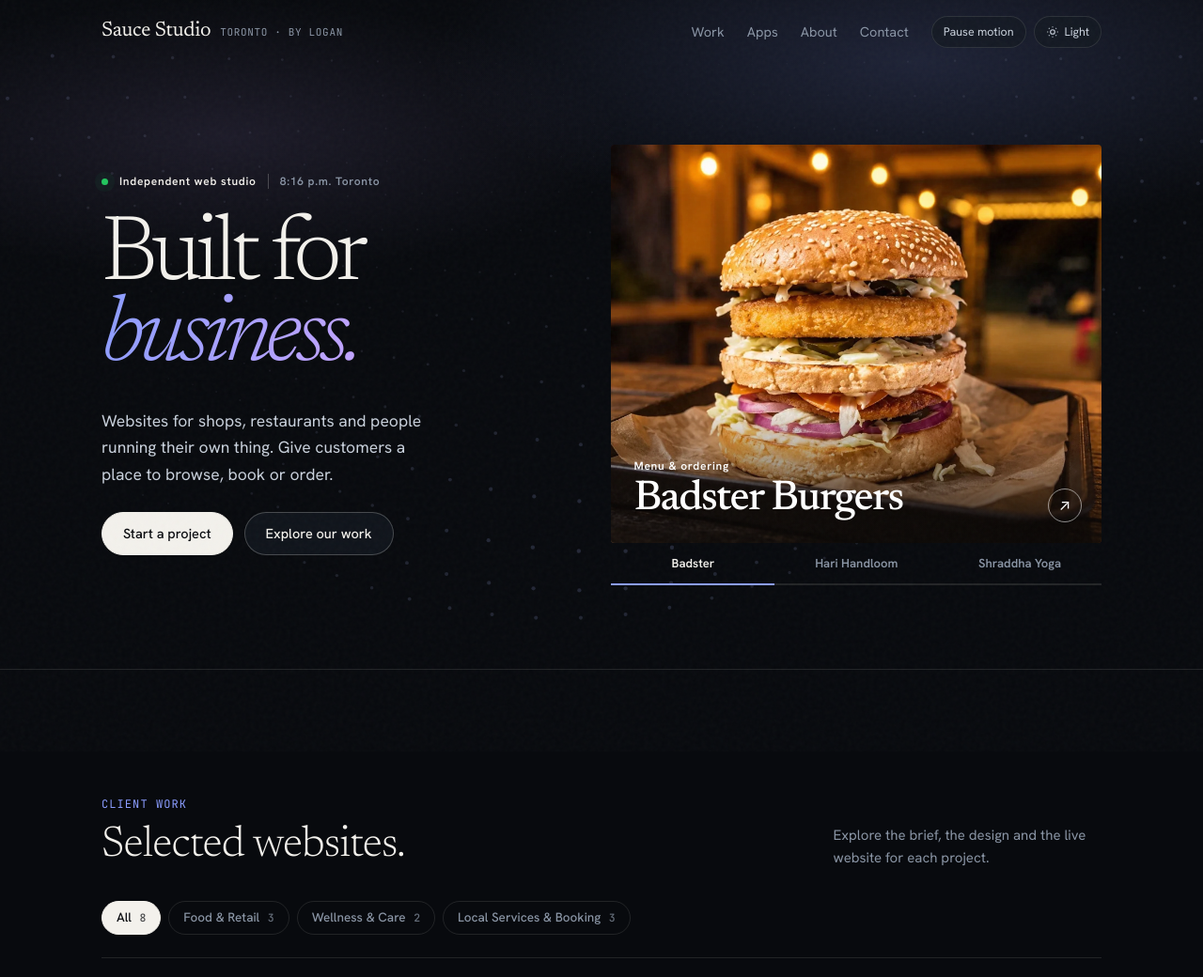
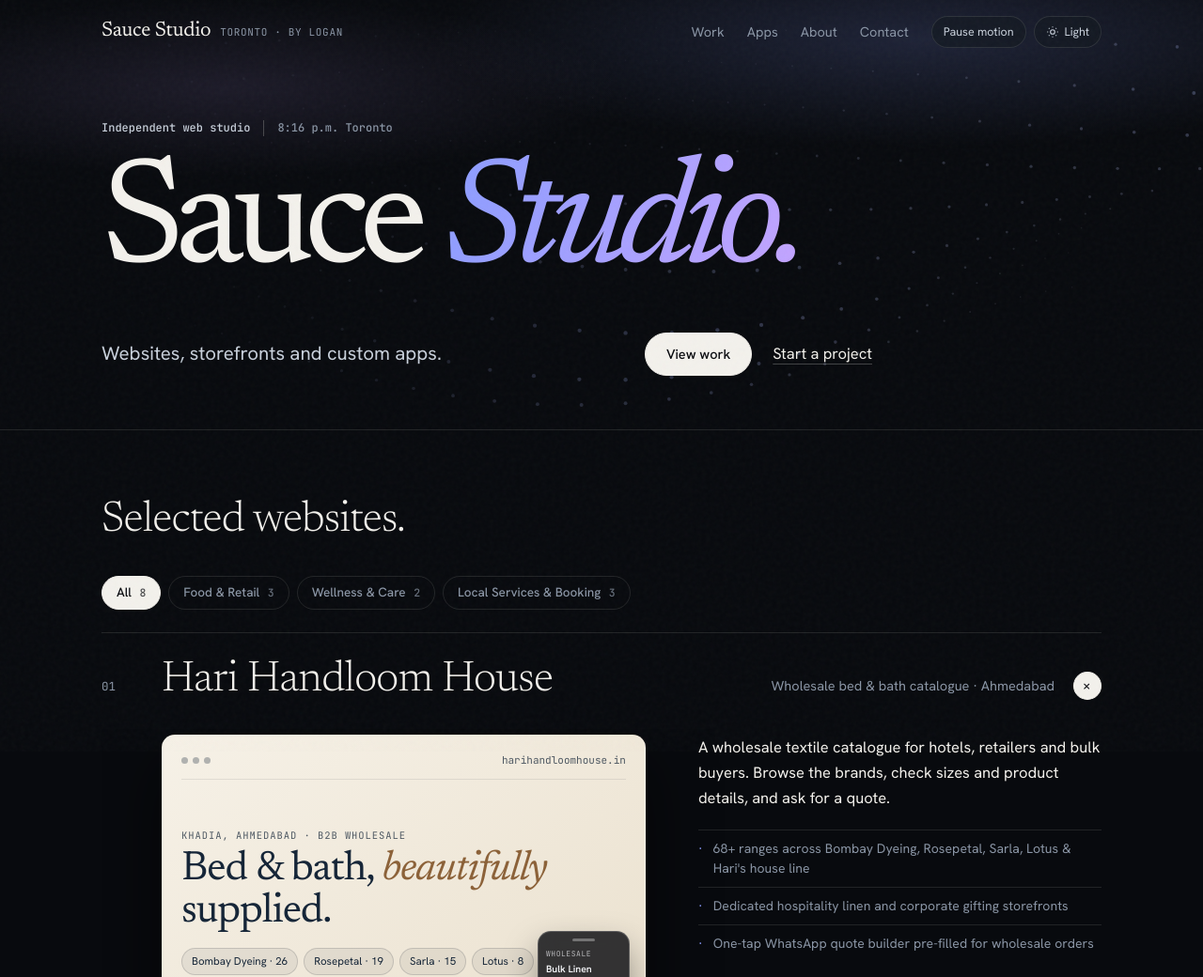
Before and after one commit to loganxaaryan-a11y/sauce-studio, a plain HTML site: page index.html in a window 1280 px wide. Shown: the top 1040 px of the page at 94% size. Drawn offline with Linux system fonts and the light colour scheme.

Commit message:
Open with the studio wordmark and put selected work directly below

```diff
--- a/index.html
+++ b/index.html
@@ -1240,17 +1240,20 @@ footer {
   .status-pill, .hero-foot, .proof-strip, .reveal { opacity: 1; transform: none; filter: none; }
   html { scroll-behavior: auto; }
 }
-/* Studio masthead and featured client photography */
-.hero{min-height:0;padding:clamp(110px,12vw,176px) 0 clamp(55px,7vw,102px)}
-.hero .wrap{width:100%;display:grid;grid-template-columns:1fr 1.12fr;gap:clamp(32px,6vw,86px);align-items:center}
-.studio-loc{display:flex;align-items:center;gap:12px;font:600 12px var(--sans);letter-spacing:.06em;margin:0 0 31px}.studio-loc span:last-child{color:var(--mute);border-left:1px solid var(--line-strong);padding-left:12px}
-.studio-intro h1{font-size:clamp(70px,7.7vw,118px);line-height:.87;letter-spacing:-.062em;margin:0 0 30px}.studio-intro .sub{max-width:35ch;color:var(--ink-soft)}.studio-intro .hero-actions{margin-top:26px;justify-content:flex-start}
-#dots{opacity:.36}.studio-feature{pointer-events:auto;align-self:center;min-width:0}
-#feature-link{position:relative;display:block;isolation:isolate;overflow:hidden;border-radius:4px;background:#241b17;color:white}
-#feature-photo{width:100%;height:auto;aspect-ratio:1.23;object-fit:cover;display:block;transition:transform .6s}#feature-link:hover img{transform:scale(1.025)}
-.feature-caption{position:absolute;inset:auto 0 0;padding:50px 24px 22px;background:linear-gradient(transparent,rgba(12,9,7,.88))}.feature-caption strong{display:block;font:500 clamp(28px,3.5vw,47px)/1.07 var(--serif);letter-spacing:-.035em}.feature-caption span:first-child{font:600 12px var(--sans);letter-spacing:.06em}.visit-disc{position:absolute;right:21px;bottom:22px;border:1px solid #fff8;border-radius:50%;width:36px;height:36px;text-align:center;line-height:33px}
-.feature-picks{display:flex;gap:0}.feature-picks button{flex:1;border:0;border-bottom:2px solid var(--line);background:none;color:var(--mute);padding:13px 2px;font:600 13px var(--sans);cursor:pointer}.feature-picks button[aria-pressed=true]{border-color:var(--acc);color:var(--ink)}
-@media(max-width:760px){.hero .wrap{grid-template-columns:1fr;gap:30px}.studio-loc{margin-bottom:22px}.studio-intro h1{font-size:clamp(70px,16vw,95px)}#feature-photo{aspect-ratio:1.7}.hero{padding:100px 0 40px}.header-tools{gap:4px}}
+/* The studio signature sits over the existing interactive particle field. */
+.hero{min-height:0;padding:clamp(106px,10vw,148px) 0 clamp(34px,4.5vw,64px)}
+.hero .wrap{width:100%}
+.studio-loc{display:flex;align-items:center;gap:14px;color:var(--ink-soft);margin:0 0 20px;font:500 12px/1.4 var(--mono)}
+.studio-loc span{padding-left:14px;border-left:1px solid var(--line-strong);color:var(--mute)}
+.studio-intro h1{font:400 clamp(62px,12.5vw,166px)/.94 var(--serif);letter-spacing:-.066em;margin:0 0 clamp(24px,3vw,40px)}
+.studio-intro h1 em{font-weight:400}
+.studio-baseline{display:flex;align-items:center;justify-content:space-between;gap:16px;max-width:820px}
+.studio-baseline p{margin:0;font-size:clamp(16px,1.6vw,21px);color:var(--ink-soft)}
+.studio-baseline .hero-actions{align-items:center;gap:22px}
+.studio-enquire{display:inline-flex;align-items:center;min-height:44px;text-decoration:underline;text-decoration-color:var(--line-strong);text-underline-offset:5px}
+#dots{opacity:.67;mask-image:linear-gradient(95deg,transparent,#000 78%)}
+#work{padding-top:clamp(38px,5.5vw,76px)}
+@media(max-width:680px){.studio-baseline{align-items:flex-start;flex-direction:column;gap:14px}.studio-loc{font-size:11px}.header-tools{gap:4px}.hero{padding-top:100px}.studio-intro h1{font-size:clamp(60px,16vw,105px)}}
 </style>
 </head>
 <body>
@@ -1289,17 +1292,12 @@ footer {
     <canvas id="dots" aria-hidden="true"></canvas>
     <div class="wrap">
       <div class="studio-intro">
-        <p class="studio-loc"><span class="status-dot"></span> Independent web studio <span id="toronto-time">Toronto</span></p>
-        <h1>Built for<br><em>business.</em></h1>
-        <p class="sub">Websites for shops, restaurants and people running their own thing. Give customers a place to browse, book or order.</p>
-        <div class="hero-actions"><a class="btn btn-primary" href="#contact">Start a project</a><a class="btn" href="#work">Explore our work</a></div>
-      </div>
-      <div class="studio-feature">
-        <a id="feature-link" href="https://badsterburgers.in" target="_blank" rel="noopener">
-          <img id="feature-photo" src="assets/feature-badster.webp" alt="Badster’s vegetarian burger" fetchpriority="high">
-          <div class="feature-caption"><span id="feature-type">Menu &amp; ordering</span><strong id="feature-name">Badster Burgers</strong><span class="visit-disc" aria-hidden="true">↗</span></div>
-        </a>
-        <div class="feature-picks" role="group" aria-label="Featured client"><button type="button" aria-pressed="true" data-client="badster">Badster</button><button type="button" aria-pressed="false" data-client="hari">Hari Handloom</button><button type="button" aria-pressed="false" data-client="shraddha">Shraddha Yoga</button></div>
+        <p class="studio-loc">Independent web studio <span id="toronto-time">Toronto</span></p>
+        <h1>Sauce <em>Studio.</em></h1>
+        <div class="studio-baseline">
+          <p>Websites, storefronts and custom apps.</p>
+          <div class="hero-actions"><a class="btn btn-primary" href="#work">View work</a><a class="studio-enquire" href="#contact">Start a project</a></div>
+        </div>
       </div>
     </div>
   </div>
@@ -1308,10 +1306,8 @@ footer {
     <div class="wrap">
       <div class="sec-head">
         <div>
-          <div class="sec-kicker">Client work</div>
           <h2>Selected websites.</h2>
         </div>
-        <p class="sec-note">Explore the brief, the design and the live website for each project.</p>
       </div>
 
       <div class="filter-bar" role="group" aria-label="Filter projects by industry">
@@ -2361,22 +2357,5 @@ footer {
   }
 })();
 </script>
-<script>
-const featuredClients = {
-  badster: ['Badster Burgers','Menu & ordering','https://badsterburgers.in','Badster’s vegetarian burger'],
-  hari: ['Hari Handloom House','Wholesale catalogue','https://harihandloomhouse.in','A made bed from the handloom collection'],
-  shraddha: ['Shraddha Yoga Space','Classes & trial bookings','https://shraddhayoga.space','Yoga class in the studio']
-};
-document.querySelectorAll('[data-client]').forEach(button => button.addEventListener('click', () => {
-  const key = button.dataset.client;
-  const [name,type,url,alt] = featuredClients[key];
-  const photo = document.getElementById('feature-photo');
-  photo.src = 'assets/feature-' + key + '.webp'; photo.alt = alt;
-  document.getElementById('feature-name').textContent = name;
-  document.getElementById('feature-type').textContent = type;
-  document.getElementById('feature-link').href = url;
-  document.querySelectorAll('[data-client]').forEach(item => item.setAttribute('aria-pressed', String(item === button)));
-}));
-</script>
 </body>
 </html>
```
